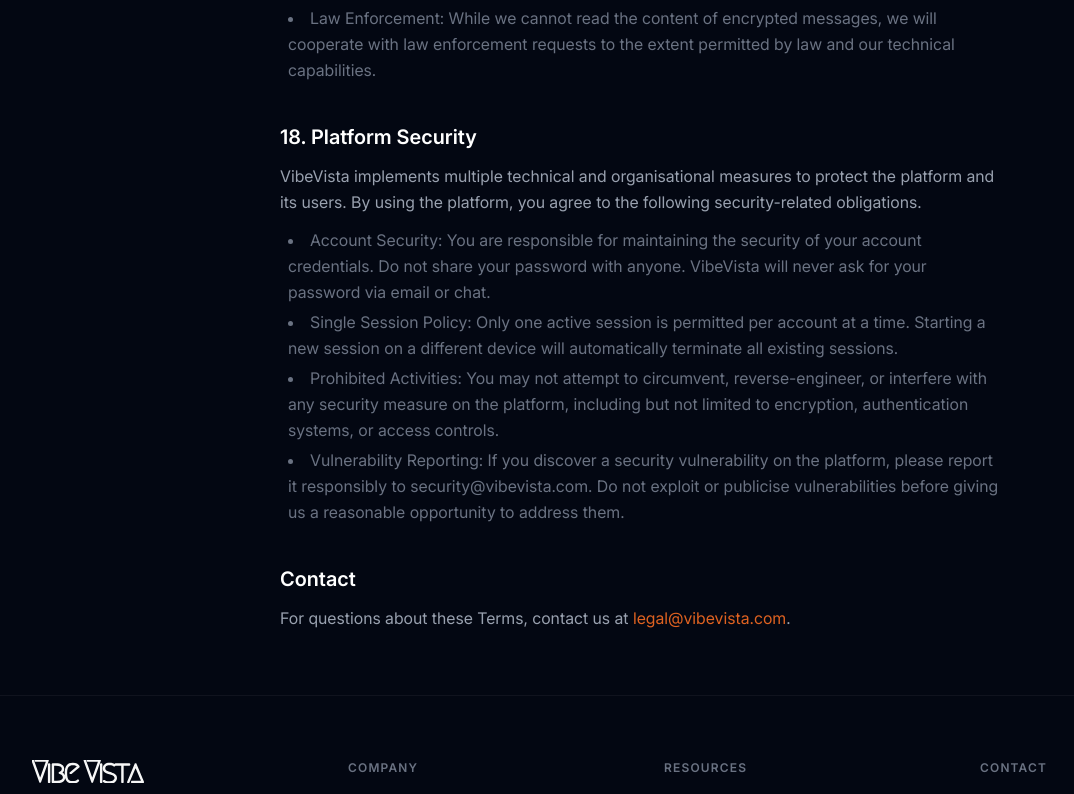
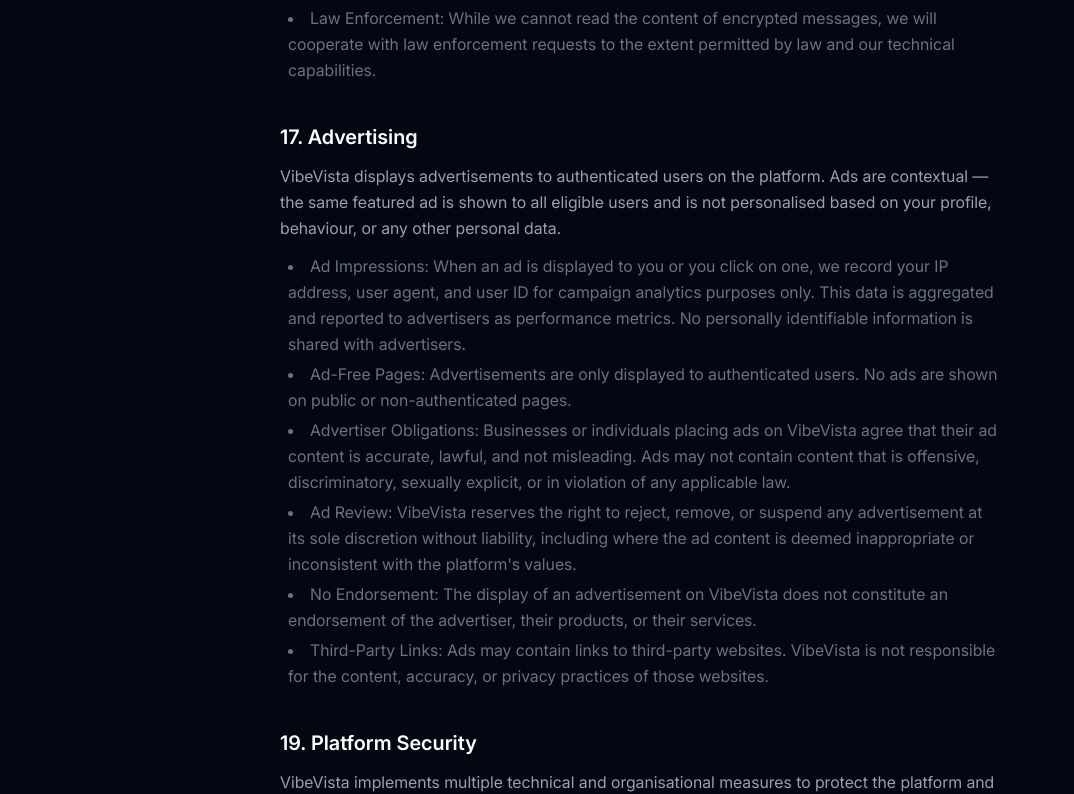
Before and after one commit to nugez-holdings/vibevista-landing, a Vue app: page /terms in a window 1280 px wide. Shown: the part 5743-6537 px from the top of the page, without its empty margins (0-1074 px from the left). Built offline with nearby package versions, Linux system fonts and the light colour scheme.

Commit message:
update terms and policies for contextual ads

```diff
--- a/src/pages/PrivacyPolicy.vue
+++ b/src/pages/PrivacyPolicy.vue
@@ -51,6 +51,7 @@
       'Learning Activity: Courses you enroll in, lessons you complete, progress data, and reviews you submit.',
       'Course Content: If you are a creator, the videos, text, attachments, and other materials you upload to the platform.',
       'Usage Data: Pages visited, features used, time spent, device type, browser, IP address, and referring URLs.',
+      'Advertising Data: When an ad is displayed to you, we record your IP address, user agent, and user ID for impression tracking. This is used solely for campaign analytics and is not used to personalise the ads you see.',
       'Communications: Messages you send to our support team or through any in-platform communication features. Private messages are end-to-end encrypted and stored as ciphertext only — we cannot access their content.',
       'Encryption Keys: Your public key and an encrypted backup of your wrapped private key, stored solely to enable cross-device access. Your private key is never stored in plaintext on our servers.',
     ],
@@ -71,6 +72,8 @@
       'Respond to support requests and resolve disputes',
       'Comply with applicable legal obligations',
       'Send product updates and promotional communications where you have opted in',
+      'Display advertisements to authenticated users — ads are contextual and are not personalised based on your profile or behaviour',
+      'Record ad impressions and clicks (including IP address, user agent, and user ID) for campaign analytics delivered to advertisers',
     ],
   },
   {
@@ -82,6 +85,7 @@
       'Paystack: We share payment and payout information with Paystack to process transactions and creator withdrawals. This includes your email address for payment initialisation, and creator bank account details and recipient codes for transfer processing. Paystack\'s privacy policy is available at paystack.com/privacy.',
       'Mux: If you are a creator, video content you upload is processed and stored by Mux for transcoding and streaming. Mux handles video asset IDs and playback on our behalf.',
       'Cloudinary: File attachments uploaded to course lessons are stored and served via Cloudinary.',
+      'Advertisers: When you view or click an ad, we record your IP address, user agent, and user ID solely for the purpose of generating impression and click analytics. This data is aggregated and reported to advertisers as campaign performance metrics. No personally identifiable information such as your name, email, or profile details is shared with advertisers.',
       'Service Providers: We may share data with other trusted third-party providers who assist us in operating the platform, subject to confidentiality obligations.',
       'Legal Requirements: We may disclose information where required by law, court order, or to protect the rights and safety of VibeVista, our users, or the public.',
       'Business Transfers: In the event of a merger, acquisition, or sale of assets, your information may be transferred to the successor entity.',
--- a/src/pages/TermsAndConditions.vue
+++ b/src/pages/TermsAndConditions.vue
@@ -200,7 +200,21 @@
     ],
   },
   {
-    title: '18. Platform Security',
+    title: '17. Advertising',
+    paragraphs: [
+      'VibeVista displays advertisements to authenticated users on the platform. Ads are contextual — the same featured ad is shown to all eligible users and is not personalised based on your profile, behaviour, or any other personal data.',
+    ],
+    items: [
+      'Ad Impressions: When an ad is displayed to you or you click on one, we record your IP address, user agent, and user ID for campaign analytics purposes only. This data is aggregated and reported to advertisers as performance metrics. No personally identifiable information is shared with advertisers.',
+      'Ad-Free Pages: Advertisements are only displayed to authenticated users. No ads are shown on public or non-authenticated pages.',
+      'Advertiser Obligations: Businesses or individuals placing ads on VibeVista agree that their ad content is accurate, lawful, and not misleading. Ads may not contain content that is offensive, discriminatory, sexually explicit, or in violation of any applicable law.',
+      'Ad Review: VibeVista reserves the right to reject, remove, or suspend any advertisement at its sole discretion without liability, including where the ad content is deemed inappropriate or inconsistent with the platform\'s values.',
+      'No Endorsement: The display of an advertisement on VibeVista does not constitute an endorsement of the advertiser, their products, or their services.',
+      'Third-Party Links: Ads may contain links to third-party websites. VibeVista is not responsible for the content, accuracy, or privacy practices of those websites.',
+    ],
+  },
+  {
+    title: '19. Platform Security',
     paragraphs: [
       'VibeVista implements multiple technical and organisational measures to protect the platform and its users. By using the platform, you agree to the following security-related obligations.',
     ],
```
